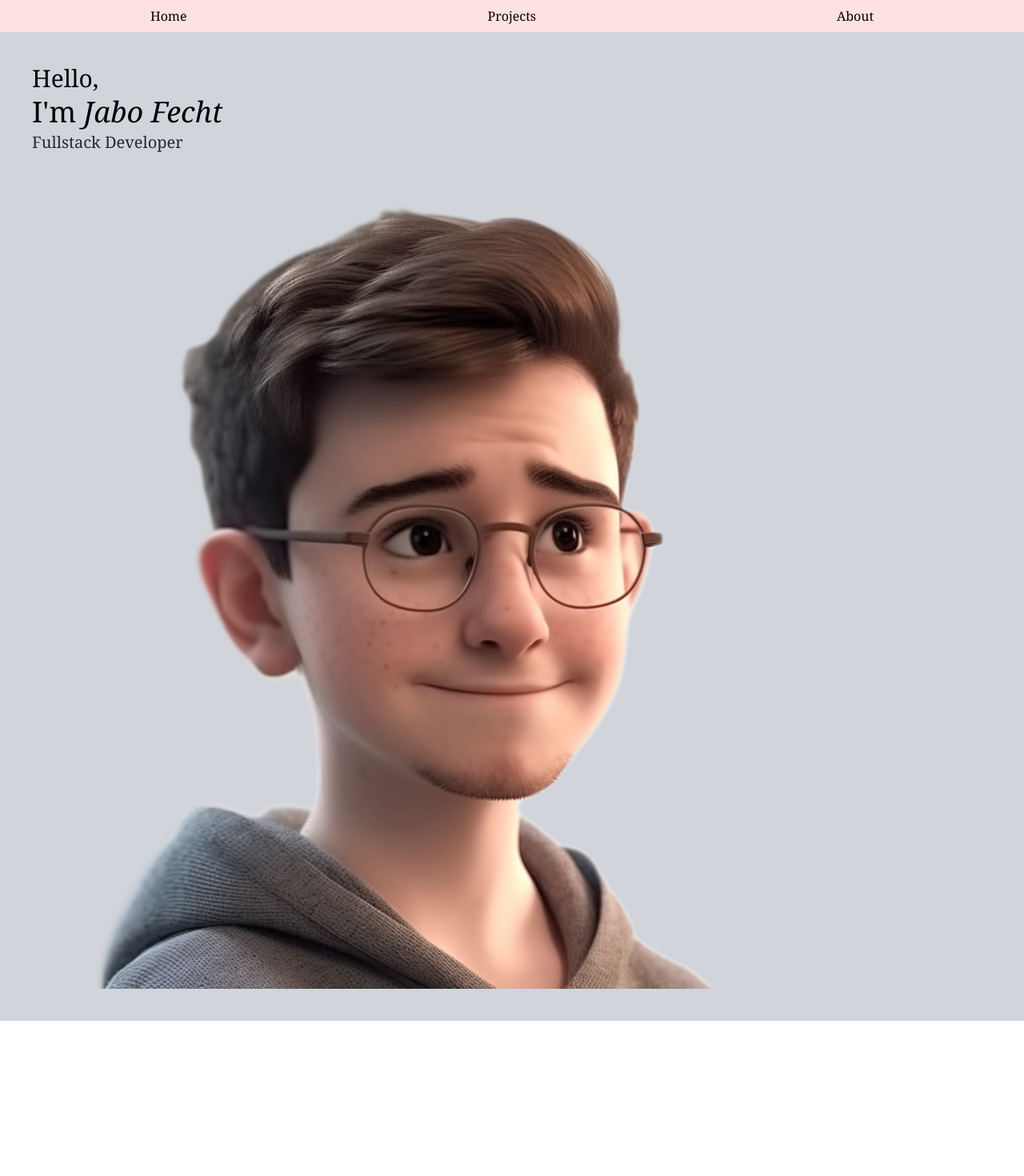
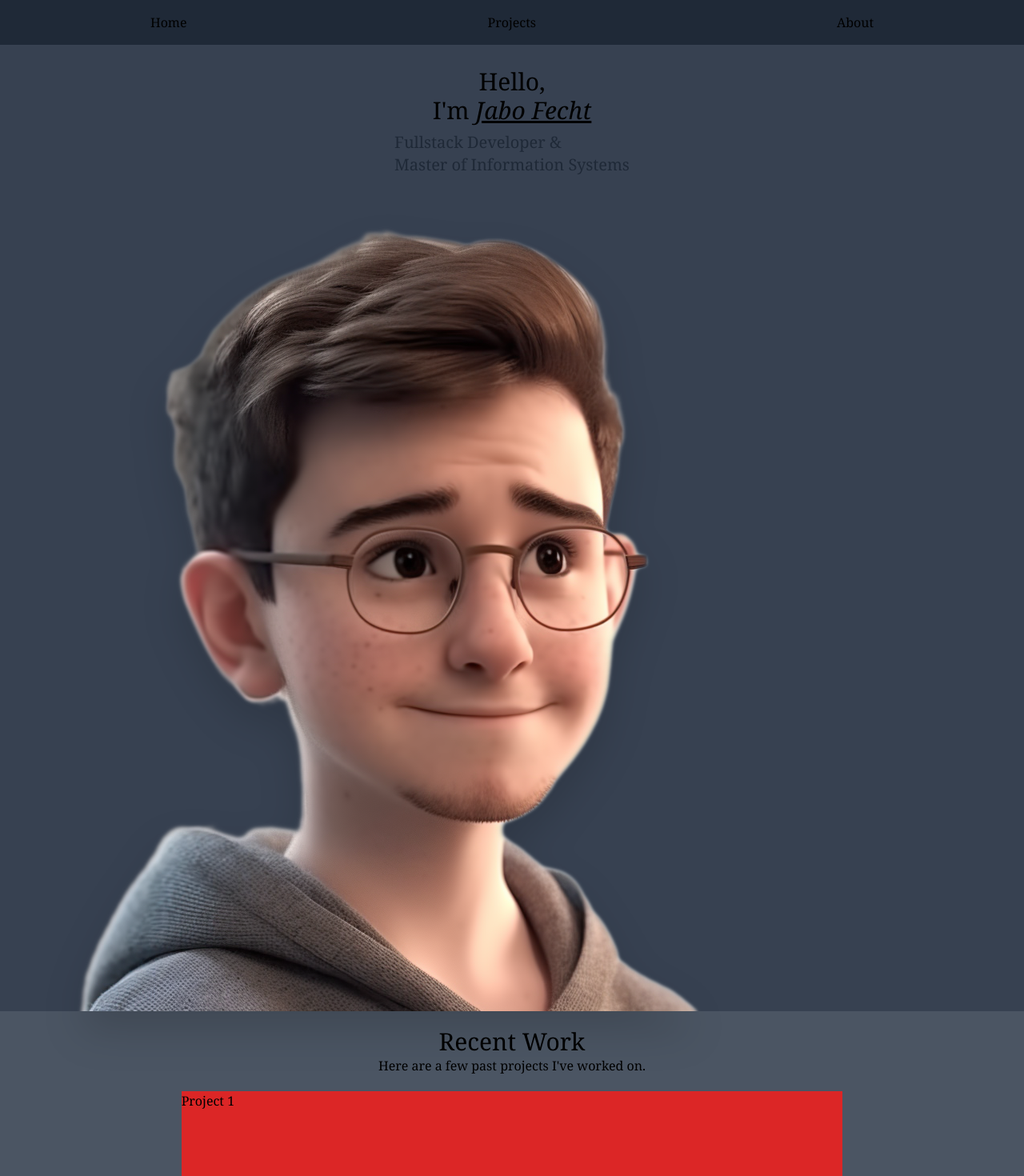
Before and after one commit to JobaF/portfolio-homepage, a Next.js app: page / in a window 1280 px wide. Shown: the top 1470 px of the page at 80% size. Before the commit the page ends 1276 px from the top, so only its background shows below. Built offline with nearby package versions, Linux system fonts and the light colour scheme.

Commit message:
Add project section

```diff
--- a/pages/index.tsx
+++ b/pages/index.tsx
@@ -2,29 +2,47 @@ import Link from 'next/link'
 
 export default function Home() {
   return (
-    <div className="min-h-screen bg-gray-300 font-serif ">
-      <nav className="h-10 bg-red-100 flex justify-around items-center">
+    <div className="min-h-screen bg-gray-300 font-serif">
+      <nav className="h-14 flex justify-around items-center bg-gray-800">
         <Link href="#hero-section" scroll={false}>
           Home
         </Link>
-        <Link href="#hero-section">Projects</Link>
-        <Link href="#hero-section">About</Link>
+        <Link href="#project-section">Projects</Link>
+        <Link href="#about-section">About</Link>
       </nav>
-      <section id="hero-section" className="p-10 text-left">
-        <div className="min-h-1/2">
-          <p className="text-3xl">Hello,</p>
-          <p className="text-4xl mt-1">
-            I'm <span className="italic">Jabo Fecht</span>
+      <section id="hero-section" className="px-5 pt-5 text-left bg-gray-700">
+        <div className="h-3/4 flex flex-col items-center justify-center">
+          <p className="text-3xl mt-2">Hello,</p>
+          <p className="text-3xl">
+            I'm <span className="italic underline ">Jabo Fecht</span>
           </p>
-          <p className="text-xl mt-1 text-gray-800">Fullstack Developer</p>
+          <p className="text-xl mt-2 text-gray-800">
+            Fullstack Developer & <br /> Master of Information Systems
+          </p>
         </div>
         <img
-          className="w-50 mt-5 overflow-hidden"
+          className="w-50 mt-5 drop-shadow-2xl"
           src="/portraitlogo.png"
           alt="profile-picture"
         />
       </section>
-      <section id="project-section"></section>
+
+      <section
+        className="pt-5 px-5 pb-10 bg-gray-600 w-full flex flex-col items-center"
+        id="project-section"
+      >
+        <p className="text-3xl text-center">Recent Work</p>
+        <p className="text-l text-center">
+          Here are a few past projects I've worked on.
+        </p>
+
+        <div className="mb-5 mt-5 w-2/3 aspect-square bg-red-600">
+          Project 1
+        </div>
+        <div className="mb-5 w-2/3 aspect-square bg-red-700">Project 2</div>
+        <div className="mb-5 w-2/3 aspect-square bg-red-800">Project 3</div>
+        <div className="mb-5 w-2/3 aspect-square bg-red-900">Project 4</div>
+      </section>
     </div>
   )
 }
```
